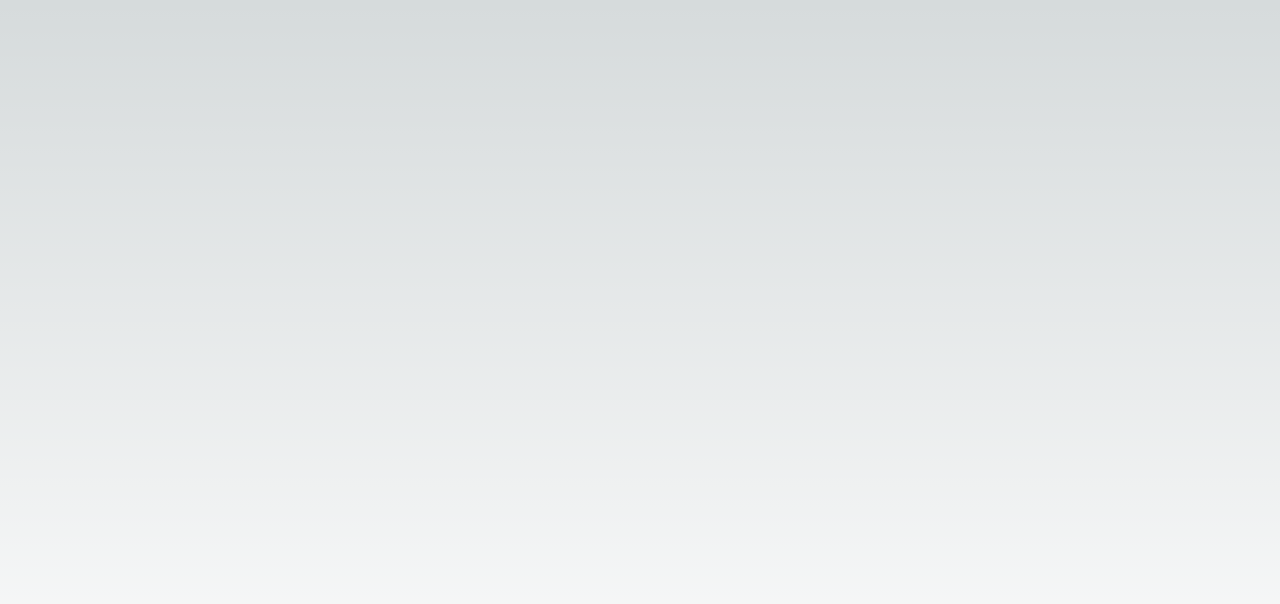
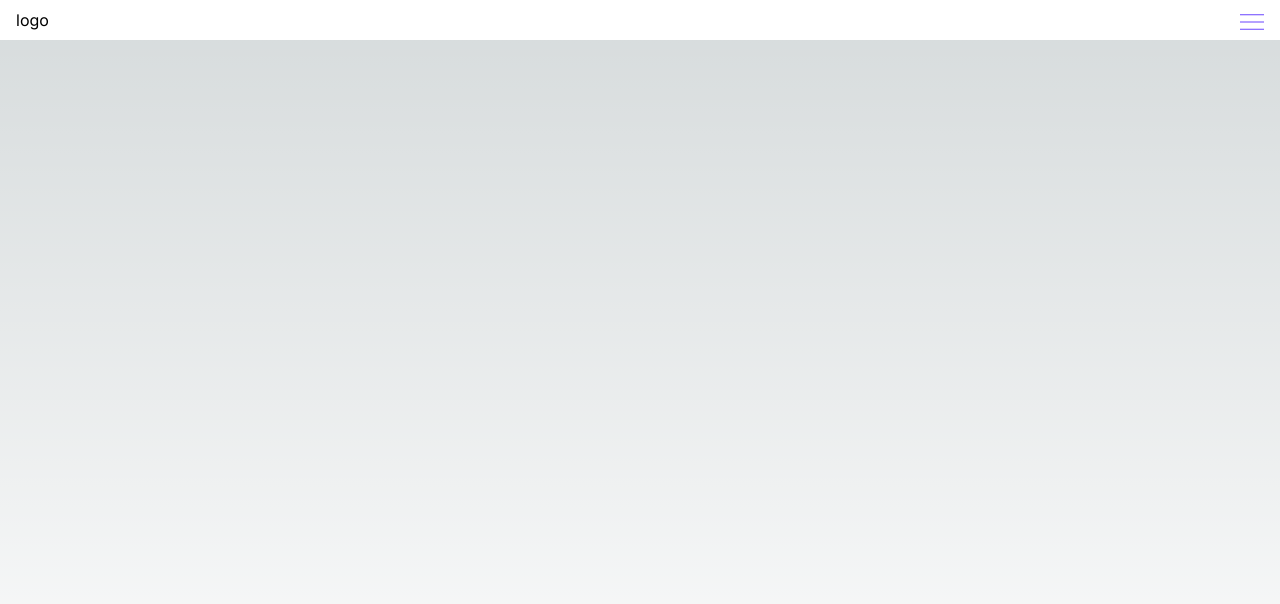
Before and after one commit to ullaskunder3/scss-page, a Next.js app: page / in a window 1280 px wide. Shown: the top 604 px of the page. Built offline with nearby package versions, Linux system fonts and the light colour scheme.

Commit message:
nav logic fix

```diff
--- a/app/globals.css
+++ b/app/globals.css
@@ -73,16 +73,20 @@
   }
 }
 
-* {
+*, *::after, *::before{
   box-sizing: border-box;
   padding: 0;
   margin: 0;
+  list-style-type: none;
 }
 
 html,
 body {
   max-width: 100vw;
   overflow-x: hidden;
+}
+img, svg{
+  display: block;
 }
 
 body {
--- a/app/page.module.scss
+++ b/app/page.module.scss
@@ -3,6 +3,5 @@
   flex-direction: column;
   justify-content: space-between;
   align-items: center;
-  padding: 6rem;
   min-height: 100vh;
 }
--- a/app/page.tsx
+++ b/app/page.tsx
@@ -1,9 +1,9 @@
 import styles from "./page.module.scss";
-
+import { Header } from "@components/header/Header";
 export default function Home() {
   return (
     <main className={styles.main}>
-
+      <Header />
     </main>
   );
 }
--- /dev/null
+++ b/components/header/Header.module.scss
@@ -0,0 +1,51 @@
+.header{
+    display: flex;
+    justify-content: space-between;
+    width: 100%;
+    background-color: white;
+    padding: 10px 16px;
+
+    .nav{
+        width: 100%;
+        display: flex;
+        justify-content: center;
+
+        position: relative;
+        .nav__toggle{
+            position: absolute;
+            right: 0;
+
+            cursor: pointer;
+            .menu__open,
+            .menu__close{
+                height: 24px;
+                width: 24px;
+            }
+            .menu__close{
+                display: none;
+            }
+        }
+        .nav__checkbox{
+            display: none;
+            &:checked ~ .nav__list {
+                .nav__menu li{
+                    display: block;
+                }
+            }
+            &:checked ~ .nav__toggle .menu__close{
+                display: block;
+            }
+            &:checked ~ .nav__toggle .menu__open{
+                display: none;
+            }
+        }
+        .nav__menu{
+            li{
+                display: none;
+            }
+        }
+    }
+    ul{
+        display: flex;
+    }
+}
--- /dev/null
+++ b/components/header/Header.tsx
@@ -0,0 +1,34 @@
+import styles from "./Header.module.scss";
+export const Header = () => {
+    return (
+        <header className={styles.header}>
+            <div>logo</div>
+            <nav className={styles.nav}>
+                <input type="checkbox" id="nav--checkbox" className={styles.nav__checkbox} />
+
+                <label htmlFor="nav--checkbox" className={styles.nav__toggle}>
+                    <svg className={styles.menu__open} xmlns="http://www.w3.org/2000/svg" x="0px" y="0px" width="100" height="100" viewBox="0,0,256,256">
+                        <g fill="#6a45ff" fill-rule="nonzero" stroke="none" stroke-width="1" stroke-linecap="butt" stroke-linejoin="miter" stroke-miterlimit="10" stroke-dasharray="" stroke-dashoffset="0" font-family="none" font-weight="none" font-size="none" text-anchor="none" style={{ mixBlendMode: "normal" }}><g transform="scale(5.12,5.12)"><path d="M0,9v2h50v-2zM0,24v2h50v-2zM0,39v2h50v-2z"></path></g></g>
+                    </svg>
+                    <svg className={styles.menu__close} xmlns="http://www.w3.org/2000/svg" x="0px" y="0px" width="100" height="100" viewBox="0,0,256,256">
+                        <g fill="#6a45ff" fill-rule="nonzero" stroke="none" stroke-width="1" stroke-linecap="butt" stroke-linejoin="miter" stroke-miterlimit="10" stroke-dasharray="" stroke-dashoffset="0" font-family="none" font-weight="none" font-size="none" text-anchor="none" style={{ mixBlendMode: "normal" }}><g transform="scale(5.12,5.12)"><path d="M7.71875,6.28125l-1.4375,1.4375l17.28125,17.28125l-17.28125,17.28125l1.4375,1.4375l17.28125,-17.28125l17.28125,17.28125l1.4375,-1.4375l-17.28125,-17.28125l17.28125,-17.28125l-1.4375,-1.4375l-17.28125,17.28125z"></path></g></g>
+                    </svg>
+                </label>
+
+                <div className={styles.nav__list}>
+                    <ul className={styles.nav__menu}>
+                        <li>
+                            <a href="/home">Home</a>
+                        </li>
+                        <li>
+                            <a href="/home">Page 1</a>
+                        </li>
+                        <li>
+                            <a href="/home">Page 2</a>
+                        </li>
+                    </ul>
+                </div>
+            </nav>
+        </header>
+    )
+}
```
Also changed, not shown: tsconfig.json (+7 -2 lines).
